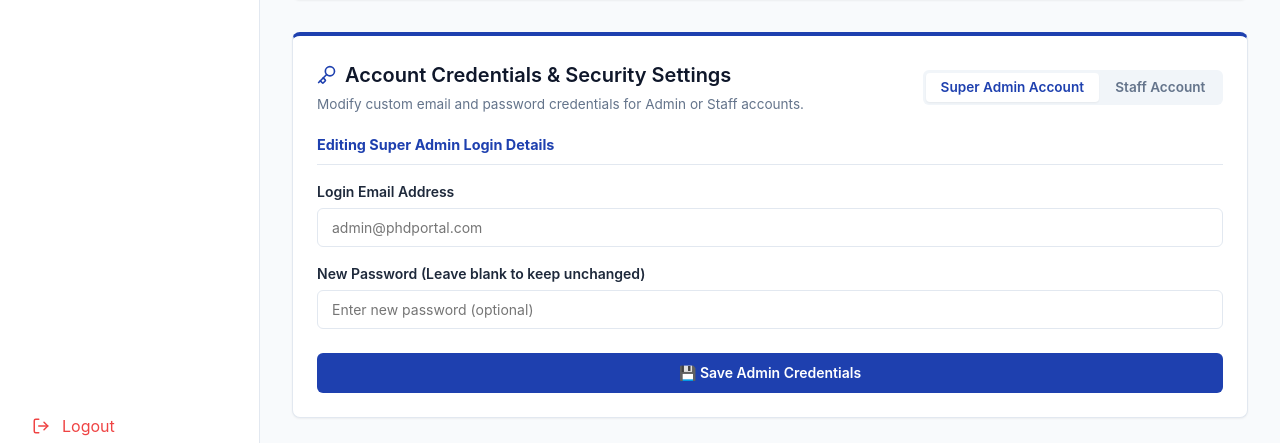
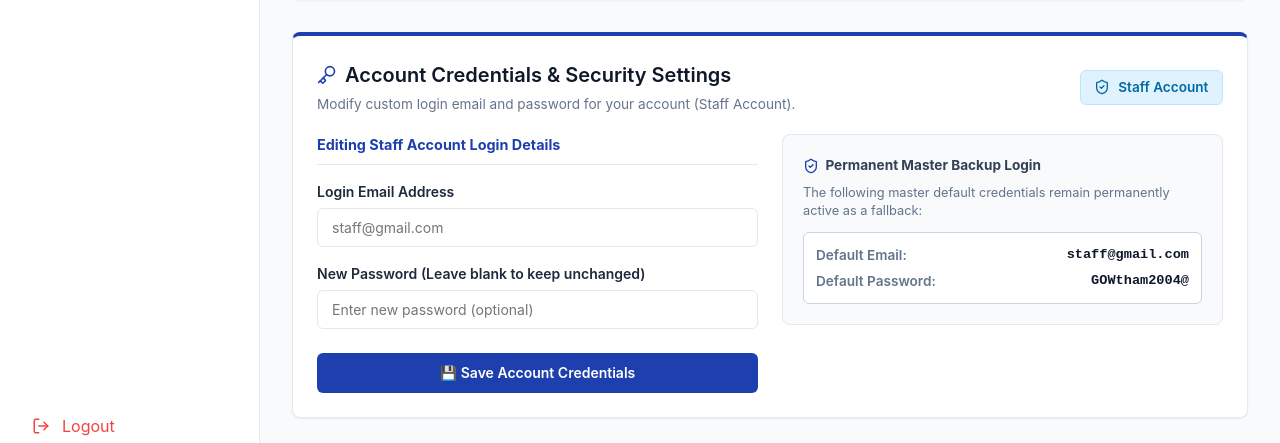
Before and after one commit to HG12265/phd-entrance-portal, a React (Vite) app in the folder frontend/: page /admin/dashboard in a window 1280 px wide. Shown: the part 768-1211 px from the top of the page. Built offline with nearby package versions, Linux system fonts and the light colour scheme; no server answers; sample sign-in values are in the browser's storage; what better-react-mathjax would draw is missing.

Commit message:
Strictly isolate Super Admin and Staff Admin credential management and set permanent defaults

```diff
--- a/frontend/src/pages/admin/CandidateReport.jsx
+++ b/frontend/src/pages/admin/CandidateReport.jsx
@@ -177,19 +177,19 @@ export default function CandidateReport() {
               <div style={{ display: 'grid', gridTemplateColumns: 'repeat(4, 1fr)', gap: '1rem', textAlign: 'center' }}>
                 <div style={{ padding: '0.75rem', backgroundColor: '#f0fdf4', border: '1px solid #bbf7d0', borderRadius: '0.25rem' }}>
                   <span style={{ display: 'block', fontSize: '0.75rem', color: '#166534' }}>Total Score</span>
-                  <strong style={{ fontSize: '1.4rem', color: '#166534' }}>{attempt.score} / 70 <span style={{ fontSize: '0.85rem', fontWeight: 'normal' }}>Marks</span></strong>
+                  <strong style={{ fontSize: '1.5rem', color: '#166534' }}>{attempt.score} / 70</strong>
                 </div>
                 <div style={{ padding: '0.75rem', backgroundColor: 'var(--background-color)', border: '1px solid var(--border-color)', borderRadius: '0.25rem' }}>
-                  <span style={{ display: 'block', fontSize: '0.75rem', color: 'var(--success-color)' }}>Correct Answers</span>
-                  <strong style={{ fontSize: '1.4rem', color: 'var(--success-color)' }}>{attempt.correct_count} <span style={{ fontSize: '0.85rem', fontWeight: 'normal', color: 'var(--text-secondary)' }}>Qns</span></strong>
+                  <span style={{ display: 'block', fontSize: '0.75rem', color: 'var(--success-color)' }}>Correct</span>
+                  <strong style={{ fontSize: '1.5rem', color: 'var(--success-color)' }}>{attempt.correct_count}</strong>
                 </div>
                 <div style={{ padding: '0.75rem', backgroundColor: 'var(--background-color)', border: '1px solid var(--border-color)', borderRadius: '0.25rem' }}>
-                  <span style={{ display: 'block', fontSize: '0.75rem', color: 'var(--danger-color)' }}>Incorrect Answers</span>
-                  <strong style={{ fontSize: '1.4rem', color: 'var(--danger-color)' }}>{attempt.wrong_count} <span style={{ fontSize: '0.85rem', fontWeight: 'normal', color: 'var(--text-secondary)' }}>Qns</span></strong>
+                  <span style={{ display: 'block', fontSize: '0.75rem', color: 'var(--danger-color)' }}>Incorrect</span>
+                  <strong style={{ fontSize: '1.5rem', color: 'var(--danger-color)' }}>{attempt.wrong_count}</strong>
                 </div>
                 <div style={{ padding: '0.75rem', backgroundColor: 'var(--background-color)', border: '1px solid var(--border-color)', borderRadius: '0.25rem' }}>
                   <span style={{ display: 'block', fontSize: '0.75rem', color: 'var(--text-secondary)' }}>Unanswered</span>
-                  <strong style={{ fontSize: '1.4rem', color: '#64748b' }}>{attempt.unanswered_count} <span style={{ fontSize: '0.85rem', fontWeight: 'normal', color: 'var(--text-secondary)' }}>Qns</span></strong>
+                  <strong style={{ fontSize: '1.5rem', color: '#64748b' }}>{attempt.unanswered_count}</strong>
                 </div>
               </div>
             ) : (
--- a/frontend/src/pages/admin/Dashboard.jsx
+++ b/frontend/src/pages/admin/Dashboard.jsx
@@ -88,11 +88,7 @@ export default function Dashboard() {
     try {
       const res = await getAdminCredentialsInfo();
       setCredentialsInfo(res.data);
-      if (credRole === 'super_admin') {
-        setAdminEmailInput(res.data.super_admin?.email || '');
-      } else {
-        setAdminEmailInput(res.data.staff_admin?.email || '');
-      }
+      setAdminEmailInput(res.data.my_account?.email || '');
     } catch (err) {
       console.error('Failed to load credentials info:', err);
     }
@@ -152,14 +148,23 @@ export default function Dashboard() {
     setCredSuccess('');
     setCredError('');
 
+    const targetRole = adminUser.role || 'super_admin';
+
     try {
       const res = await updateAdminCredentials({
-        target_role: credRole,
+        target_role: targetRole,
         email: adminEmailInput.trim(),
         password: adminPasswordInput.trim() || undefined
       });
-      setCredSuccess(res.data.message || 'Credentials updated successfully.');
+      setCredSuccess(res.data.message || 'Account credentials updated successfully.');
       setAdminPasswordInput('');
+
+      // Sync local storage if email changed
+      if (res.data.admin && res.data.admin.email) {
+        const updatedUser = { ...adminUser, email: res.data.admin.email };
+        localStorage.setItem('admin_user', JSON.stringify(updatedUser));
+      }
+
       fetchCredentialsInfo();
     } catch (err) {
       setCredError(err.response?.data?.detail || 'Failed to update account credentials.');
@@ -367,56 +372,14 @@ export default function Dashboard() {
                 <span>Account Credentials & Security Settings</span>
               </h3>
               <p style={{ margin: '0.25rem 0 0 0', fontSize: '0.85rem', color: 'var(--text-secondary)' }}>
-                Modify custom email and password credentials for Admin or Staff accounts.
+                Modify custom login email and password for your account ({adminUser.role === 'super_admin' ? 'Super Admin' : 'Staff Account'}).
               </p>
             </div>
 
-            {/* Account Role Selector Tabs */}
-            <div style={{ display: 'flex', backgroundColor: '#f1f5f9', padding: '3px', borderRadius: '0.375rem', gap: '2px' }}>
-              <button
-                type="button"
-                className="btn"
-                onClick={() => {
-                  setCredRole('super_admin');
-                  setAdminEmailInput(credentialsInfo?.super_admin?.email || '');
-                  setAdminPasswordInput('');
-                  setCredSuccess('');
-                  setCredError('');
-                }}
-                style={{
-                  padding: '0.35rem 0.85rem',
-                  fontSize: '0.85rem',
-                  fontWeight: 600,
-                  borderRadius: '0.25rem',
-                  backgroundColor: credRole === 'super_admin' ? '#ffffff' : 'transparent',
-                  color: credRole === 'super_admin' ? 'var(--primary-color)' : '#64748b',
-                  boxShadow: credRole === 'super_admin' ? '0 1px 2px rgba(0,0,0,0.05)' : 'none'
-                }}
-              >
-                Super Admin Account
-              </button>
-              <button
-                type="button"
-                className="btn"
-                onClick={() => {
-                  setCredRole('staff_admin');
-                  setAdminEmailInput(credentialsInfo?.staff_admin?.email || '');
-                  setAdminPasswordInput('');
-                  setCredSuccess('');
-                  setCredError('');
-                }}
-                style={{
-                  padding: '0.35rem 0.85rem',
-                  fontSize: '0.85rem',
-                  fontWeight: 600,
-                  borderRadius: '0.25rem',
-                  backgroundColor: credRole === 'staff_admin' ? '#ffffff' : 'transparent',
-                  color: credRole === 'staff_admin' ? 'var(--primary-color)' : '#64748b',
-                  boxShadow: credRole === 'staff_admin' ? '0 1px 2px rgba(0,0,0,0.05)' : 'none'
-                }}
-              >
-                Staff Account
-              </button>
+            {/* Account Role Badge Indicator */}
+            <div style={{ display: 'flex', alignItems: 'center', gap: '0.5rem', backgroundColor: '#e0f2fe', border: '1px solid #bae6fd', padding: '0.4rem 0.85rem', borderRadius: '0.375rem', fontWeight: 600, fontSize: '0.85rem', color: '#0369a1' }}>
+              <ShieldCheck size={16} />
+              <span>{adminUser.role === 'super_admin' ? 'Super Admin Account' : 'Staff Account'}</span>
             </div>
           </div>
 
@@ -427,7 +390,7 @@ export default function Dashboard() {
             {/* Form */}
             <form onSubmit={handleUpdateCredentials} style={{ display: 'flex', flexDirection: 'column', gap: '1rem' }}>
               <div style={{ fontSize: '0.9rem', fontWeight: 700, color: 'var(--primary-color)', borderBottom: '1px solid #e2e8f0', paddingBottom: '0.5rem' }}>
-                Editing {credRole === 'super_admin' ? 'Super Admin' : 'Staff Admin'} Login Details
+                Editing {adminUser.role === 'super_admin' ? 'Super Admin' : 'Staff Account'} Login Details
               </div>
 
               <div className="form-group" style={{ margin: 0 }}>
@@ -435,7 +398,7 @@ export default function Dashboard() {
                 <input
                   type="email"
                   className="form-input"
-                  placeholder={credRole === 'super_admin' ? 'admin@phdportal.com' : 'staff@phdportal.com'}
+                  placeholder={adminUser.role === 'super_admin' ? 'admin@gmail.com' : 'staff@gmail.com'}
                   value={adminEmailInput}
                   onChange={(e) => setAdminEmailInput(e.target.value)}
                   required
@@ -459,10 +422,35 @@ export default function Dashboard() {
                 style={{ fontWeight: 600, padding: '0.65rem 1.25rem', marginTop: '0.5rem' }}
                 disabled={credLoading}
               >
-                {credLoading ? 'Updating Credentials...' : (credRole === 'super_admin' ? '💾 Save Admin Credentials' : '💾 Save Staff Credentials')}
+                {credLoading ? 'Updating Credentials...' : '💾 Save Account Credentials'}
               </button>
             </form>
 
+            {/* Permanent Master Defaults Info Box */}
+            <div style={{ backgroundColor: '#f8fafc', border: '1px solid #e2e8f0', borderRadius: '0.5rem', padding: '1.25rem' }}>
+              <div style={{ fontSize: '0.85rem', fontWeight: 700, color: '#334155', marginBottom: '0.5rem', display: 'flex', alignItems: 'center', gap: '0.4rem' }}>
+                <ShieldCheck size={16} style={{ color: 'var(--primary-color)' }} />
+                <span>Permanent Master Backup Login</span>
+              </div>
+              <p style={{ fontSize: '0.8rem', color: '#64748b', margin: '0 0 0.75rem 0', lineHeight: '1.4' }}>
+                The following master default credentials remain permanently active as a fallback:
+              </p>
+
+              <div style={{ backgroundColor: '#ffffff', border: '1px solid #cbd5e1', borderRadius: '0.375rem', padding: '0.75rem', fontSize: '0.85rem' }}>
+                <div style={{ display: 'flex', justifyContent: 'space-between', marginBottom: '0.35rem' }}>
+                  <span style={{ color: '#64748b', fontWeight: 600 }}>Default Email:</span>
+                  <span style={{ fontFamily: 'monospace', fontWeight: 700, color: '#0f172a' }}>
+                    {adminUser.role === 'super_admin' ? 'admin@gmail.com' : 'staff@gmail.com'}
+                  </span>
+                </div>
+                <div style={{ display: 'flex', justifyContent: 'space-between' }}>
+                  <span style={{ color: '#64748b', fontWeight: 600 }}>Default Password:</span>
+                  <span style={{ fontFamily: 'monospace', fontWeight: 700, color: '#0f172a' }}>
+                    GOWtham2004@
+                  </span>
+                </div>
+              </div>
+            </div>
 
           </div>
         </div>
```
Also changed, not shown: 1 other file (tests, documents, lock files or other folders).
